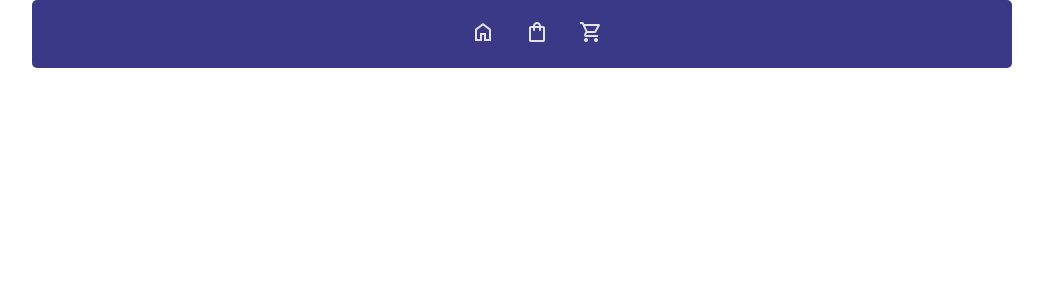
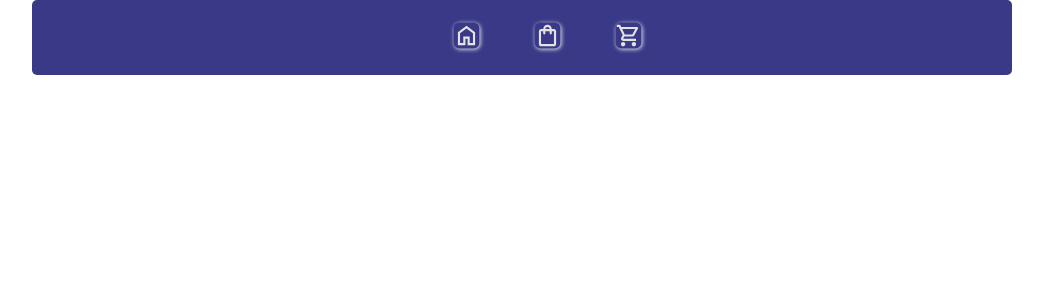
Before and after one commit to Vincde/Project-Shopping-Cart, a React (Vite) app: page /1 in a window 1280 px wide. Shown: the top 300 px of the page, without its empty margins (118-1161 px from the left). Built offline with nearby package versions, Linux system fonts and the light colour scheme.

Commit message:
Add feature: transition for navBar icons

```diff
--- a/src/components/navBar/navBar.module.css
+++ b/src/components/navBar/navBar.module.css
@@ -15,16 +15,23 @@
     text-align: center;
 }
 
-.link img{
-    margin: 0 auto;
+.list li{
+    display:inline-block;
+    margin-left:50px;
 }
 
-.list li{
-    display:inline-block;
-    margin-left:30px;
+.link img{
+    width: 31px;
+    height: 31px;
+
+    transform: scale(0.833);
+    box-shadow: 1px 1px 5px whitesmoke;
+    border-radius: 7px;
+    margin: 0 auto;
+    transition: transform 0.5s ease;
 }
 
 
-.link{
-    color:whitesmoke;
+.link img:hover{
+    transform: scale(1);
 }
```
